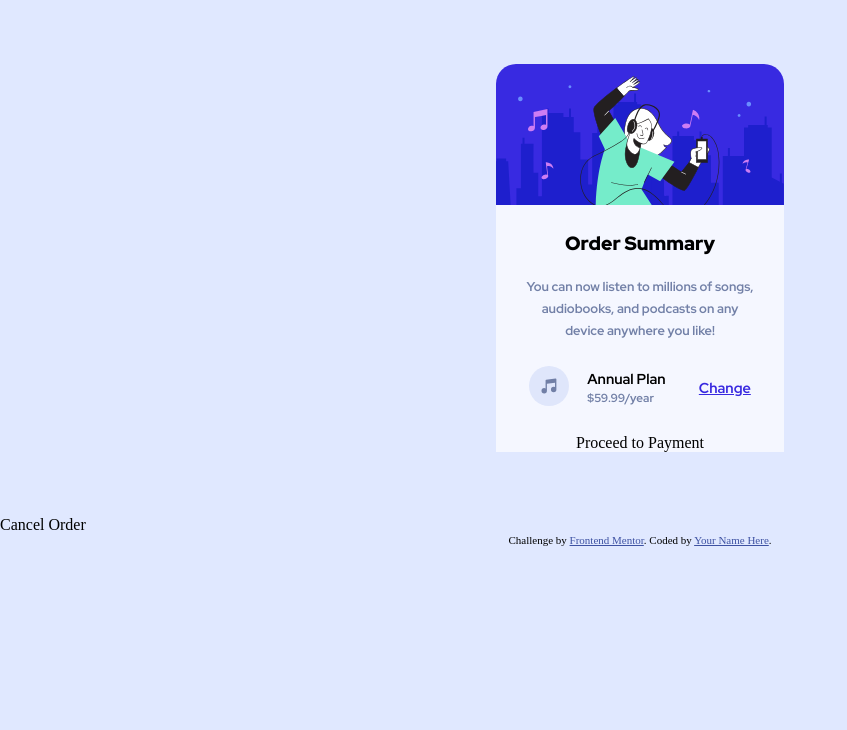
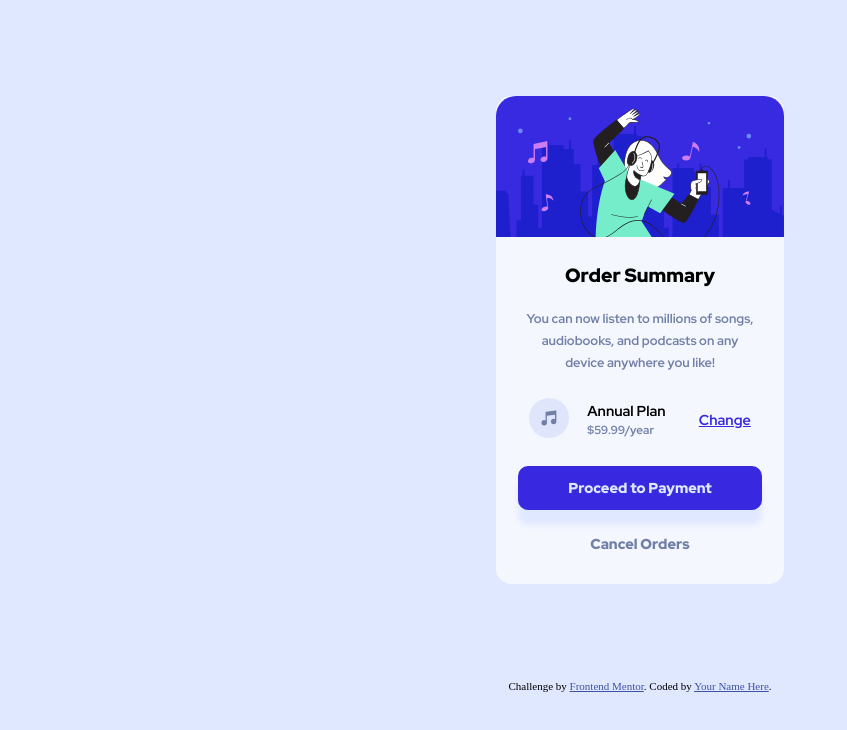
Before and after one commit to Manish-d-art/Order-Summary-component, a plain HTML site: page index.html in a window 1280 px wide. Shown: the whole page, without its empty margins (0-847 px from the left). Drawn offline with Linux system fonts and the light colour scheme.

Commit message:
update style.css

```diff
--- a/index.html
+++ b/index.html
@@ -46,9 +46,12 @@
             <div class="process-pay-block">
                 <p class="process-pay-block-ele"> Proceed to Payment</p>
             </div>
+            <div class="last">
+
+                <p class="last-p"> Cancel Orders</p>
+            </div>
         </div>
     </main>
-    Cancel Order
 
     <div class="attribution">
         Challenge by <a href="https://www.frontendmentor.io?ref=challenge" target="_blank">Frontend Mentor</a>. Coded by <a href="#">Your Name Here</a>.
--- a/style.css
+++ b/style.css
@@ -17,7 +17,7 @@ main {
 
 @media (min-width:500px) {
     main {
-        margin: 4rem 2rem;
+        margin: 6rem 2rem;
     }
 }
 
@@ -38,9 +38,8 @@ main {
     flex-direction: column;
     align-items: center;
     width: 18rem;
-    border-top-left-radius: 20px;
-    border-top-right-radius: 20px;
     background: hsl(225, 100%, 98%);
+    border-radius: 15px;
 }
 
 .main-img {
@@ -108,3 +107,34 @@ h1 {
 .p-change:hover {
     text-decoration: none;
 }
+
+.process-pay-block {
+    background: hsl(245, 75%, 52%);
+    margin: 0 0 1.5rem 0;
+    width: 85%;
+    text-align: center;
+    padding: 0.8rem 1.5rem;
+    border-radius: 10px;
+    font-family: 'Red Hat Display', sans-serif;
+    font-weight: 900;
+    font-size: 0.9rem;
+    color: hsl(225, 100%, 94%);
+    box-shadow: 0 15px 6px hsl(225, 100%, 94%);
+}
+
+.process-pay-block:hover {
+    cursor: pointer;
+    background: hsla(245, 75%, 52%, 0.7);
+}
+
+.last {
+    /* padding: 1rem 0; */
+    font-family: 'Red Hat Display', sans-serif;
+    margin: 0 0 1.9rem 0;
+}
+
+.last-p {
+    font-size: 0.9rem;
+    color: hsl(224, 23%, 55%);
+    font-weight: 900;
+}
```
